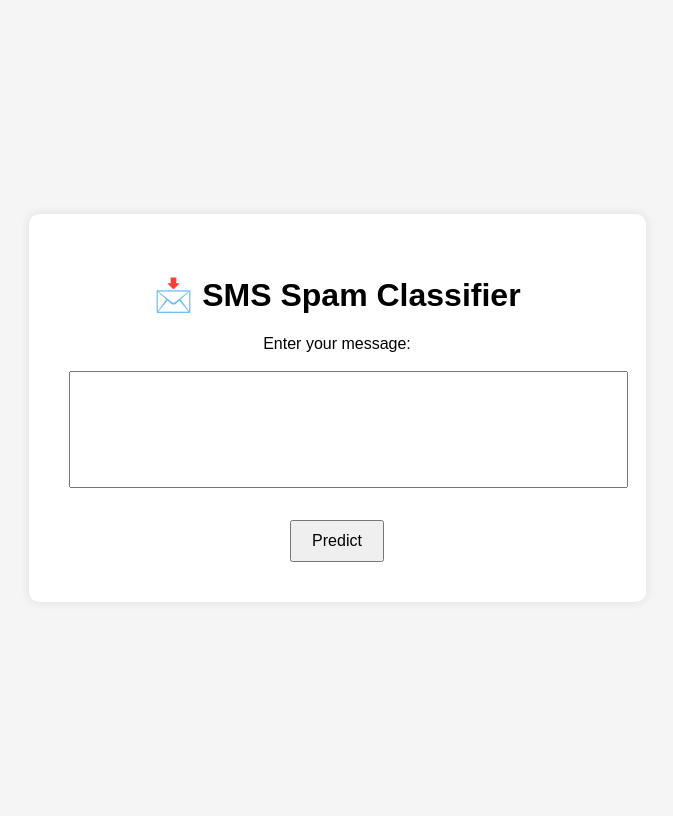
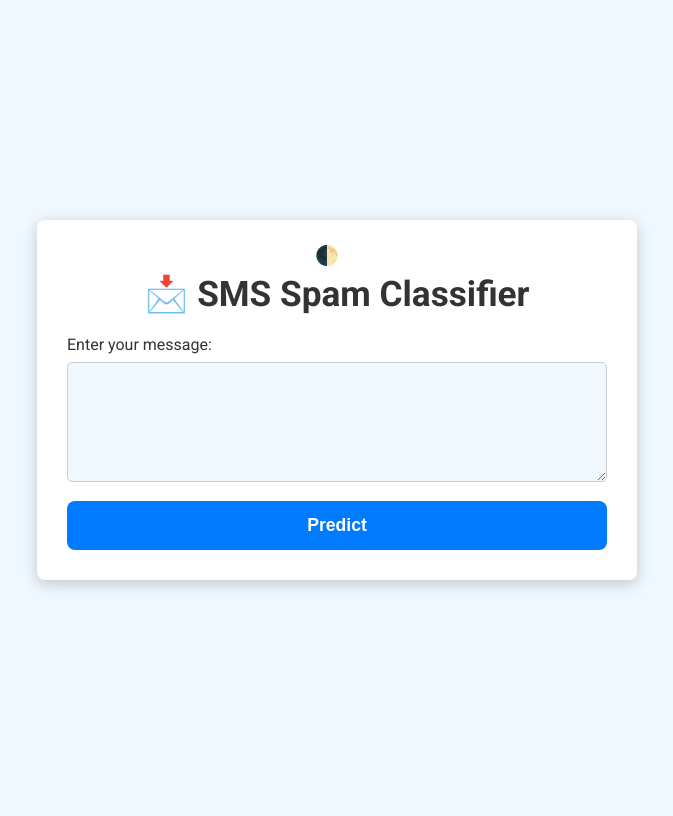
Before and after one commit to Somya-Patidar/SMS-Classifier, a Flask app: page / in a window 1280 px wide. Shown: the whole page, without its empty margins (303-976 px from the left). After the commit the page ends 589 px from the top, so only its background shows below. Run offline with Flask 3, Linux system fonts and the light colour scheme; parts of the project's set-up code (start-up, migrations or seed data) failed here and were passed over.

Commit message:
Update index.html

```diff
--- a/templates/index.html
+++ b/templates/index.html
@@ -1,58 +1,161 @@
 <!DOCTYPE html>
-<html lang="en">
+<html lang="en" data-theme="light">
 <head>
   <meta charset="UTF-8">
+  <meta name="viewport" content="width=device-width, initial-scale=1">
   <title>SMS Spam Classifier</title>
+  <link href="https://fonts.googleapis.com/css2?family=Roboto:wght@400;700&display=swap" rel="stylesheet">
   <style>
+    :root {
+      --bg-light: #f0f8ff;       /* AliceBlue background in light mode */
+      --fg-light: #333;
+      --container-bg-light: #ffffff;
+      --btn-bg-light: #007BFF;
+      --btn-hover-light: #0056b3;
+
+      --bg-dark: #2b2b2b;
+      --fg-dark: #eee;
+      --container-bg-dark: #3a3a3a;
+      --btn-bg-dark: #1e90ff;
+      --btn-hover-dark: #1c7ed6;
+
+      --transition-speed: 0.3s;
+      --border-radius: 8px;
+      --max-width: 600px;
+      font-size: 16px;
+    }
+    [data-theme="light"] {
+      --bg: var(--bg-light);
+      --fg: var(--fg-light);
+      --container-bg: var(--container-bg-light);
+      --btn-bg: var(--btn-bg-light);
+      --btn-hover: var(--btn-hover-light);
+    }
+    [data-theme="dark"] {
+      --bg: var(--bg-dark);
+      --fg: var(--fg-dark);
+      --container-bg: var(--container-bg-dark);
+      --btn-bg: var(--btn-bg-dark);
+      --btn-hover: var(--btn-hover-dark);
+    }
+    *, *::before, *::after { box-sizing: border-box; }
     body {
+      margin: 0;
+      padding: 0;
+      font-family: 'Roboto', sans-serif;
+      background: var(--bg);
+      color: var(--fg);
       display: flex;
       justify-content: center;
       align-items: center;
-            height: 100vh;
-            font-family: Arial, sans-serif;
-            background-color: #f5f5f5;
+      min-height: 100vh;
+      transition: background var(--transition-speed), color var(--transition-speed);
     }
-
     .container {
+      background: var(--container-bg);
+      width: 90%;
+      max-width: var(--max-width);
+      padding: 20px;
+      border-radius: var(--border-radius);
+      box-shadow: 0 4px 15px rgba(0,0,0,0.2);
+      transition: background var(--transition-speed), color var(--transition-speed);
+      position: relative;
+    }
+    h1 {
       text-align: center;
-            background-color: white;
-            padding: 40px;
-            border-radius: 10px;
-            box-shadow: 0 0 10px rgba(0, 0, 0, 0.1);
+      margin-bottom: 20px;
+      font-size: 1.8rem;
     }
-
+    label {
+      display: block;
+      margin-bottom: 8px;
+      font-weight: 500;
+    }
     textarea {
       width: 100%;
+      min-height: 120px;
       padding: 10px;
-            font-size: 16px;
-            resize: none;
+      font-size: 1rem;
+      border: 1px solid #ccc;
+      border-radius: 5px;
+      resize: vertical;
+      margin-bottom: 15px;
+      background: var(--bg);
+      color: var(--fg);
+      transition: border var(--transition-speed), background var(--transition-speed), color var(--transition-speed);
     }
-
+    textarea:focus {
+      border-color: var(--btn-bg);
+      outline: none;
+    }
     button {
-            margin-top: 10px;
-            padding: 10px 20px;
-            font-size: 16px;
+      width: 100%;
+      padding: 12px;
+      font-size: 1rem;
+      font-weight: 600;
+      color: #fff;
+      background-color: var(--btn-bg);
+      border: none;
+      border-radius: var(--border-radius);
       cursor: pointer;
+      transition: background var(--transition-speed), transform 0.2s ease;
     }
-
-        h3 {
-            margin-top: 20px;
-            color: #333;
+    button:hover {
+      background-color: var(--btn-hover);
+      transform: translateY(-2px);
+    }
+    button:active {
+      transform: translateY(0);
+    }
+    .theme-toggle {
+      position: absolute;
+      top: 10px;
+      right: 10px;
+      background: transparent;
+      border: none;
+      cursor: pointer;
+      font-size: 1.2rem;
+      color: var(--fg);
+      transition: color var(--transition-speed);
+    }
+    @media (min-width: 600px) {
+      .container { padding: 30px; }
+    }
+    @media (min-width: 900px) {
+      h1 { font-size: 2.2rem; }
+      button { padding: 14px; font-size: 1.1rem; }
     }
   </style>
 </head>
 <body>
   <div class="container">
+    <button class="theme-toggle" aria-label="Toggle theme">🌓</button>
     <h1>📩 SMS Spam Classifier</h1>
     <form method="POST" action="/predict">
-            <label for="message">Enter your message:</label><br><br>
-            <textarea name="message" rows="5" cols="50" required>{{ request.form.get('message', '') }}</textarea><br><br>
+      <label for="message">Enter your message:</label>
+      <textarea id="message" name="message" required>{{ request.form.get('message', '') }}</textarea>
       <button type="submit">Predict</button>
     </form>
-
     {% if prediction_text %}
       <h3>{{ prediction_text }}</h3>
     {% endif %}
   </div>
+
+  <script>
+    const toggleBtn = document.querySelector('.theme-toggle');
+    const root = document.documentElement;
+
+    const stored = localStorage.getItem('theme');
+    const prefersDark = window.matchMedia('(prefers-color-scheme: dark)').matches;
+    if (stored) root.setAttribute('data-theme', stored);
+    else root.setAttribute('data-theme', prefersDark ? 'dark' : 'light');
+
+    toggleBtn.addEventListener('click', () => {
+      const current = root.getAttribute('data-theme');
+      const next = current === 'light' ? 'dark' : 'light';
+      root.setAttribute('data-theme', next);
+      localStorage.setItem('theme', next);
+    });
+  </script>
 </body>
 </html>
```
Lines whose indentation alone changed are shown as unchanged.
